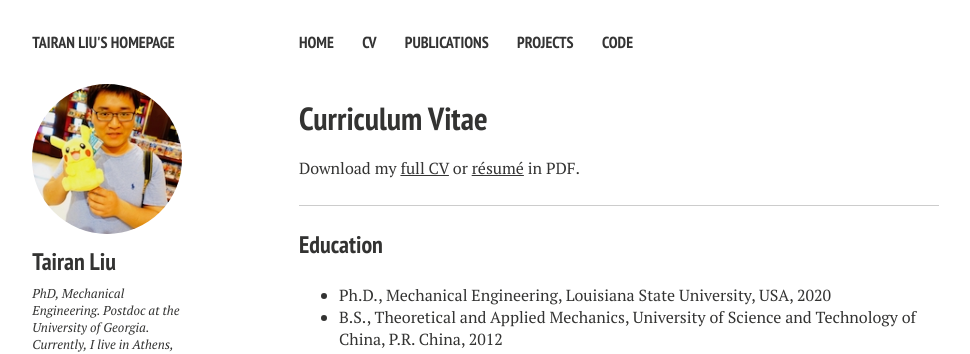
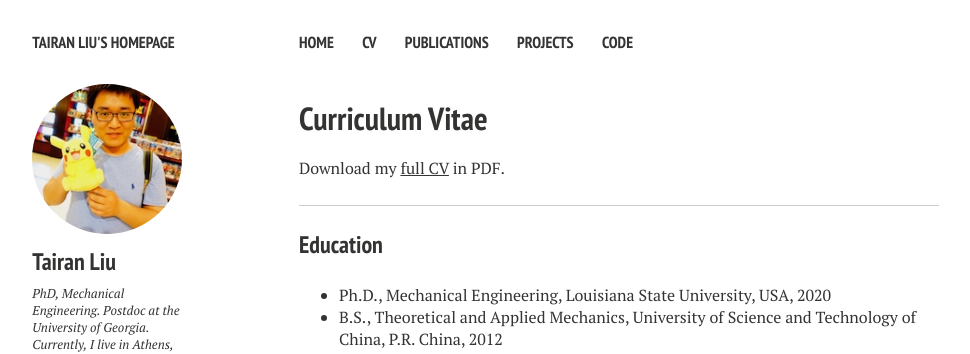
Before and after one commit to liutairan/liutairan.github.io, a Jekyll site: the page built from cv.md, in a window 1280 px wide and 900 px high. Shown: the top 354 px of the window, without its empty margins (21-991 px from the left). Built offline with Jekyll 4.4.1, drawn with Linux system fonts in a browser that asks for light colours; nearby versions of some CDN libraries.

Commit message:
Update cv.md

```diff
--- a/cv.md
+++ b/cv.md
@@ -7,8 +7,9 @@ modified: 05-03-2020
 comments: false
 ---
 
-Download my <a href="https://liutairan.github.io/TairanLiu-CV.pdf" target="_blank"><u>full CV</u></a> or <a href="https://liutairan.github.io/TairanLiu-Resume.pdf" target="_blank"><u>résumé</u></a> in PDF.
-<!-- , or my <a href="https://liutairan.github.io/TairanLiu-Resume.pdf" target="_blank">résumé in PDF</a>. -->
+Download my <a href="https://liutairan.github.io/TairanLiu-CV.pdf" target="_blank"><u>full CV</u></a> in PDF.
+
+<!-- Download my <a href="https://liutairan.github.io/TairanLiu-CV.pdf" target="_blank"><u>full CV</u></a> or <a href="https://liutairan.github.io/TairanLiu-Resume.pdf" target="_blank"><u>résumé</u></a> in PDF. -->
 
 ***
 
```
